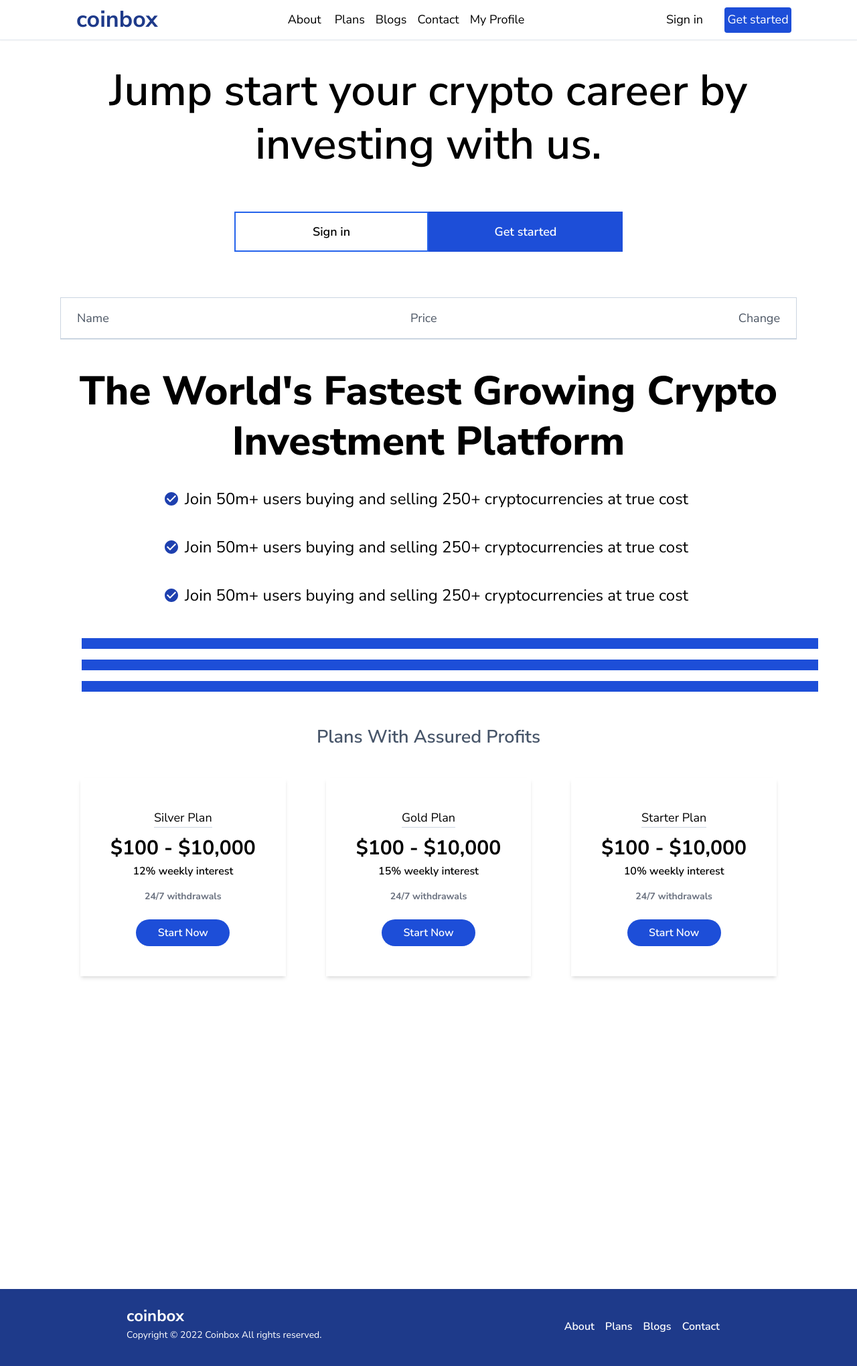
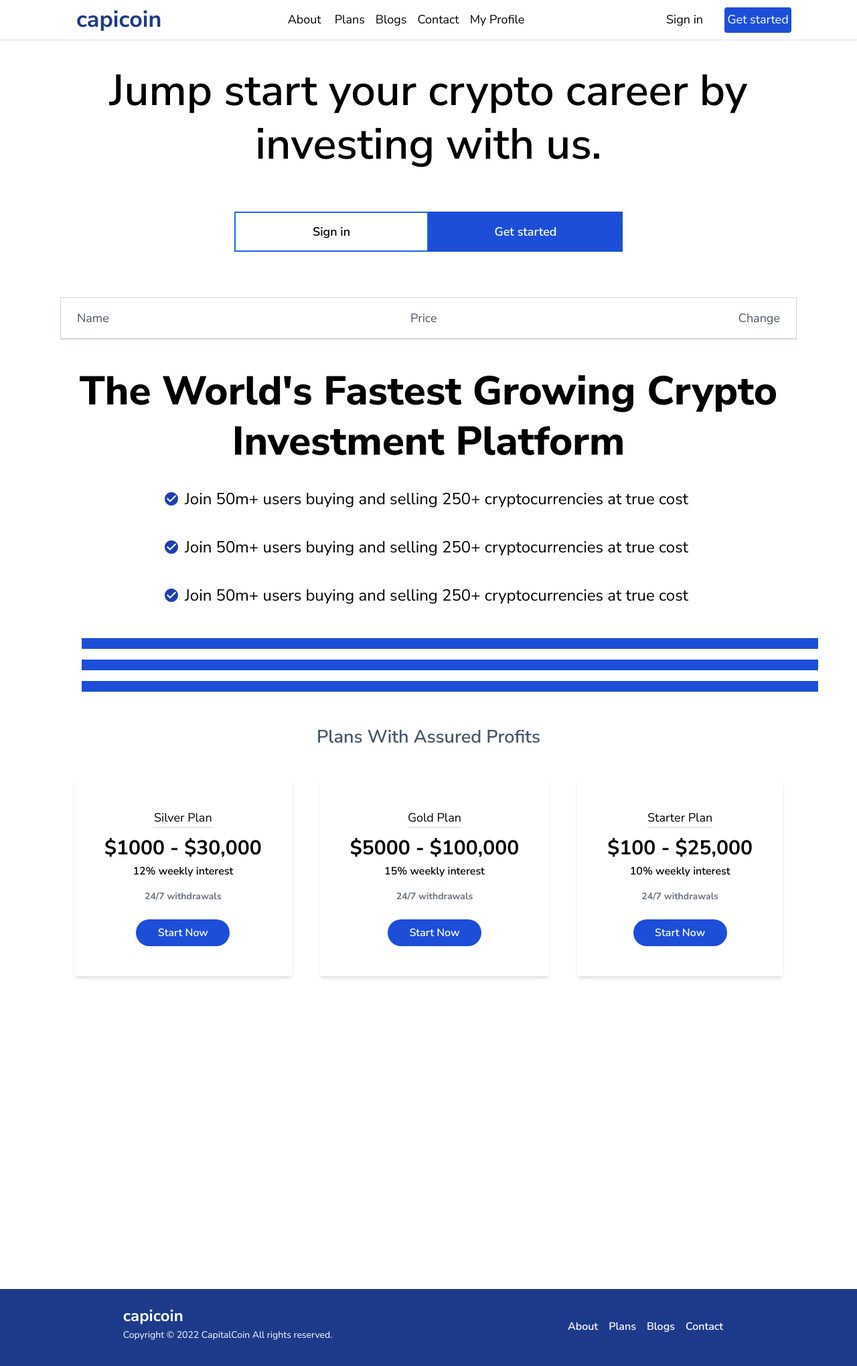
Before and after one commit to oladips772/authentication-app, a React (Create React App) app in the folder frontend/: page / in a window 1280 px wide. Shown: the top 2040 px of the page at 67% size. Built offline with nearby package versions, Linux system fonts and the light colour scheme.

Commit message:
changing website name

```diff
--- a/frontend/src/components/Footer.js
+++ b/frontend/src/components/Footer.js
@@ -6,9 +6,9 @@ function Footer() {
   return (
     <div className="bg-blue-900 h-full flex flex-col items-center md:flex-row lg:flex-row justify-around pb-6 mt-[55px]">
       <div className="px-4 mt-6 mb-8">
-        <h1 className="text-2xl font-bold text-white ">coinbox</h1>
+        <h1 className="text-2xl font-bold text-white ">capicoin</h1>
         <span className="text-white font-[400] text-sm">
-          Copyright &copy; 2022 Coinbox All rights reserved.
+          Copyright &copy; 2022 CapitalCoin All rights reserved.
         </span>
       </div>
       <div className="flex items-center space-x-4 mr-8">
--- a/frontend/src/components/Main.js
+++ b/frontend/src/components/Main.js
@@ -41,10 +41,16 @@ function Main() {
           Jump start your crypto career by investing with us.
         </h2>
         <div className="my-6 text-center flex-col items-center justify-center w-full">
-          <button className="text-lg font-[600] h-[60px] max-w-[290px] w-full my-5 border-2 border-blue-600 text-black" onClick={()=>navigate("/login")}>
+          <button
+            className="text-lg font-[600] h-[60px] max-w-[290px] w-full my-5 border-2 border-blue-600 text-black"
+            onClick={() => navigate("/login")}
+          >
             Sign in{" "}
           </button>
-          <button className="text-lg font-[600] h-[60px] max-w-[290px] w-full bg-blue-700 text-white" onClick={()=>navigate("/signup")}>
+          <button
+            className="text-lg font-[600] h-[60px] max-w-[290px] w-full bg-blue-700 text-white"
+            onClick={() => navigate("/signup")}
+          >
             {" "}
             Get started
           </button>
@@ -147,7 +153,7 @@ function Main() {
             <h1 className="text-lg font-[500] border-b border-slate-300 mb-2">
               Silver Plan
             </h1>
-            <h2 className="text-[30px] font-[700]">$100 - $10,000</h2>
+            <h2 className="text-[30px] font-[700]">$1000 - $30,000</h2>
             <p className="font-[600]">12% weekly interest</p>
             <span className="mt-4 text-sm font-bold text-gray-500">
               24/7 withdrawals
@@ -163,7 +169,7 @@ function Main() {
             <h1 className="text-lg font-[500] border-b border-slate-300 mb-2">
               Gold Plan
             </h1>
-            <h2 className="text-[30px] font-[700]">$100 - $10,000</h2>
+            <h2 className="text-[30px] font-[700]">$5000 - $100,000</h2>
             <p className="font-[600]">15% weekly interest</p>
             <span className="mt-4 text-sm font-bold text-gray-500">
               24/7 withdrawals
@@ -179,7 +185,7 @@ function Main() {
             <h1 className="text-lg font-[500] border-b border-slate-300 mb-2">
               Starter Plan
             </h1>
-            <h2 className="text-[30px] font-[700]">$100 - $10,000</h2>
+              <h2 className="text-[30px] font-[700]">$100 - $25,000</h2>
             <p className="font-[600]">10% weekly interest</p>
             <span className="mt-4 text-sm font-bold text-gray-500">
               24/7 withdrawals
--- a/frontend/src/components/Navbar.js
+++ b/frontend/src/components/Navbar.js
@@ -30,7 +30,7 @@ function Navbar() {
       >
         {/* <img src={logo} className="h-40 w-40 resize-contain" alt="" /> */}
         <Link to="/" className="text-[34px] text-blue-900 font-[700]">
-          coinbox
+          capicoin
         </Link>
         <div className="flex md:hidden lg:hidden mr-4">
           {showNav ? (
@@ -92,7 +92,7 @@ function Navbar() {
               color: isActive ? "rgb(37 99 235)" : "black",
             };
           }}
-          to="/coinbox_blogs"
+          to="/capicoin_blogs"
           className={` ${
             !showNav
               ? "font-[500] mx-4 text-[18px] hover:text-blue-600"
--- a/frontend/src/pages/Investment.js
+++ b/frontend/src/pages/Investment.js
@@ -90,7 +90,7 @@ function Investment() {
               <h1 className="text-lg font-[500] border-b border-slate-300 mb-2">
                 Silver Plan
               </h1>
-              <h2 className="text-[30px] font-[700]">$100 - $10,000</h2>
+              <h2 className="text-[30px] font-[700]">$1000 - $30,000</h2>
               <p className="font-[600]">12% weekly interest</p>
               <span className="mt-4 text-sm font-bold text-gray-500">
                 24/7 withdrawals
@@ -100,7 +100,7 @@ function Investment() {
               <h1 className="text-lg font-[500] border-b border-slate-300 mb-2">
                 Gold Plan
               </h1>
-              <h2 className="text-[30px] font-[700]">$100 - $10,000</h2>
+              <h2 className="text-[30px] font-[700]">$5000 - $100,000</h2>
               <p className="font-[600]">15% weekly interest</p>
               <span className="mt-4 text-sm font-bold text-gray-500">
                 24/7 withdrawals
@@ -110,7 +110,7 @@ function Investment() {
               <h1 className="text-lg font-[500] border-b border-slate-300 mb-2">
                 Starter Plan
               </h1>
-              <h2 className="text-[30px] font-[700]">$100 - $10,000</h2>
+              <h2 className="text-[30px] font-[700]">$100 - $25,000</h2>
               <p className="font-[600]">10% weekly interest</p>{" "}
               <span className="mt-4 text-sm font-bold text-gray-500">
                 24/7 withdrawals
```
Also changed, not shown: 1 other file (tests, documents, lock files or other folders).
